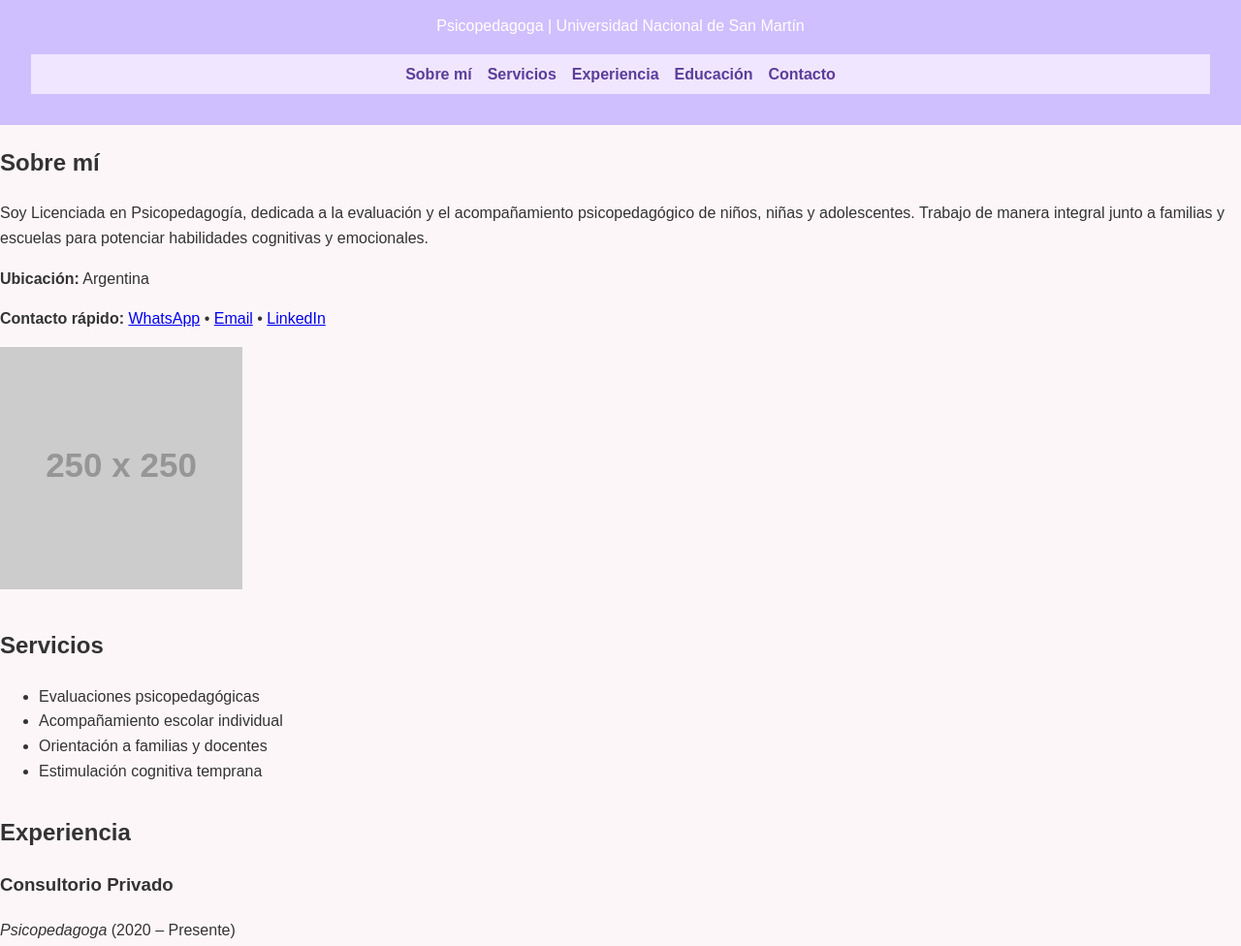
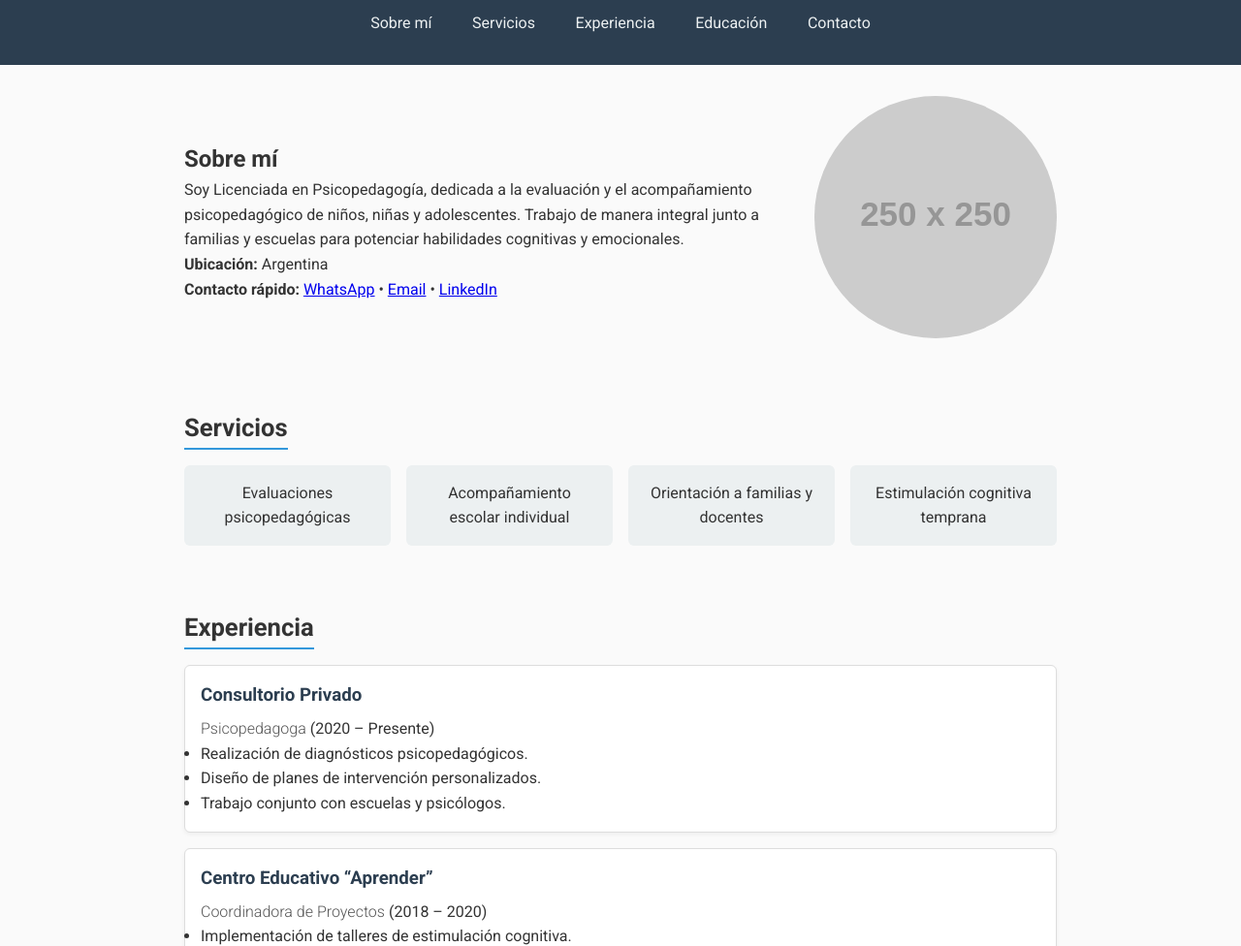
Before and after one commit to txna25/espacio.psicopedagogico, a plain HTML site: page index.html in a window 1280 px wide. Shown: the part 112-1088 px from the top of the page at 97% size. Drawn offline with Linux system fonts and the light colour scheme; placeholder pictures from the web are drawn by us.

Commit message:
Update styles.css

```diff
--- a/styles.css
+++ b/styles.css
@@ -1,44 +1,145 @@
+/* --- reset & base --- */
+* {
+  box-sizing: border-box;
+  margin: 0; padding: 0;
+}
 body {
-  font-family: Arial, sans-serif;
-  margin: 0;
-  padding: 0;
+  font-family: 'Roboto', sans-serif;
   line-height: 1.6;
-  background-color: #fdf6f9;
   color: #333;
+  background: #fafafa;
+}
+.container {
+  width: 90%;
+  max-width: 900px;
+  margin: 0 auto;
 }
 
-header {
-  background-color: #d0bfff;
-  color: white;
-  padding: 2rem;
+/* --- header --- */
+.site-header {
+  background: #2c3e50;
+  color: #ecf0f1;
+  padding: 1.5rem 0;
+}
+.site-header h1 {
+  font-weight: 700;
+  font-size: 2rem;
+  text-align: center;
+}
+.subtitle {
+  text-align: center;
+  font-weight: 300;
+  margin-bottom: 1rem;
+}
+.main-nav {
+  display: flex;
+  justify-content: center;
+  gap: 1rem;
+}
+.main-nav a {
+  color: #ecf0f1;
+  text-decoration: none;
+  padding: 0.4rem 0.8rem;
+  border-radius: 4px;
+  transition: background 0.2s;
+}
+.main-nav a:hover {
+  background: #34495e;
+}
+
+/* --- hero --- */
+.hero {
+  display: flex;
+  flex-wrap: wrap;
+  align-items: center;
+  gap: 2rem;
+  padding: 2rem 0;
+}
+.hero-text {
+  flex: 1 1 300px;
+}
+.hero-image img {
+  border-radius: 50%;
+  width: 250px;
+  height: 250px;
+  object-fit: cover;
+}
+
+/* --- secciones --- */
+.section {
+  padding: 2rem 0;
+}
+.section-title {
+  font-size: 1.6rem;
+  margin-bottom: 1rem;
+  border-bottom: 2px solid #3498db;
+  display: inline-block;
+}
+.services-list {
+  list-style: none;
+  display: grid;
+  grid-template-columns: repeat(auto-fit, minmax(200px,1fr));
+  gap: 1rem;
+}
+.services-list li {
+  background: #ecf0f1;
+  padding: 1rem;
+  border-radius: 6px;
   text-align: center;
 }
 
-nav {
-  background-color: #f0e6ff;
-  display: flex;
-  justify-content: center;
-  padding: 0.5rem;
-  gap: 1rem;
+/* --- cards (experiencia/educacion) --- */
+.card {
+  background: #fff;
+  border: 1px solid #ddd;
+  padding: 1rem;
+  margin-bottom: 1rem;
+  border-radius: 6px;
+  box-shadow: 0 2px 4px rgba(0,0,0,0.05);
+}
+.card h3 {
+  margin-bottom: 0.4rem;
+  color: #2c3e50;
+}
+.card em {
+  font-style: normal;
+  color: #555;
+  font-weight: 300;
 }
 
-nav a {
-  color: #5c3d99;
+/* --- footer --- */
+.site-footer {
+  text-align: center;
+  padding: 2rem 0;
+  background: #2c3e50;
+  color: #ecf0f1;
+}
+.site-footer .btn {
+  background: #3498db;
+  color: #fff;
+  display: inline-block;
+  padding: 0.6rem 1.2rem;
+  border-radius: 4px;
   text-decoration: none;
-  font-weight: bold;
+  margin-top: 0.5rem;
+  transition: background 0.2s;
+}
+.site-footer .btn:hover {
+  background: #2980b9;
+}
+.small {
+  font-size: 0.8rem;
+  margin-top: 1rem;
+  color: #bdc3c7;
 }
 
-main {
-  padding: 2rem;
+/* --- responsive --- */
+@media (max-width: 600px) {
+  .hero {
+    flex-direction: column;
+    text-align: center;
+  }
+  .main-nav {
+    flex-wrap: wrap;
+  }
 }
-
-section {
-  margin-bottom: 2rem;
-}
-
-footer {
-  text-align: center;
-  padding: 1rem;
-  background-color: #f0e6ff;
-  color: #5c3d99;
-}
```
